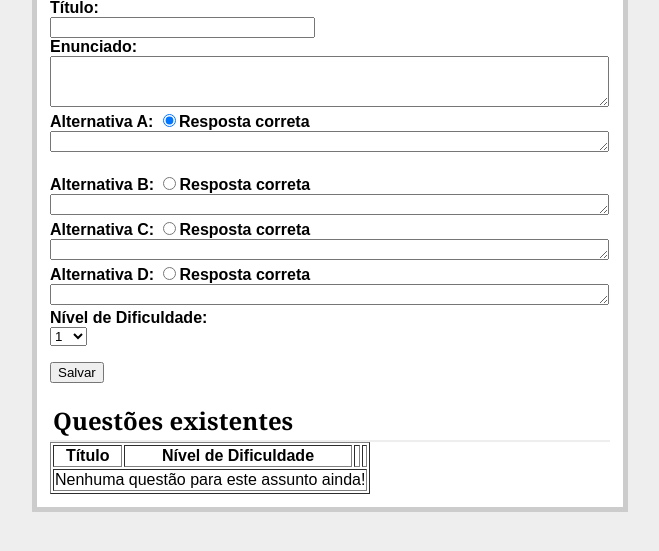
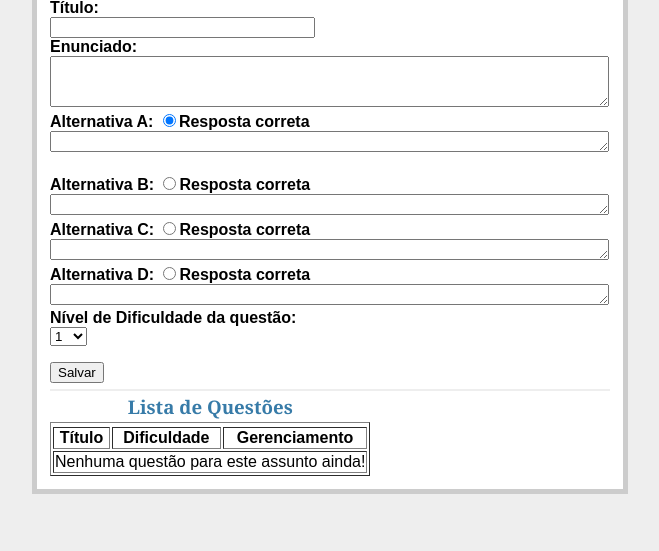
Before and after one commit to Gilberto-Vera/tcc_old, a Flask app: template tutor/templates/question.html in a window 1280 px wide. Shown: the part 225-776 px from the top of the page, without its empty margins (310-969 px from the left). Run offline with Flask 2, Linux system fonts and the light colour scheme; the template is opened without the code that fills it, so the values that code supplies are empty; the visitor is signed in with stand-in values (Sample User, id 1).

Commit message:
Gerencimento dos níveis

```diff
--- a/tutor/templates/class_subject.html
+++ b/tutor/templates/class_subject.html
@@ -31,9 +31,6 @@
     </form>
 
 
-
-    <br/>
-    <h2>Assuntos Existentes</h2>
     {% include 'display_class_subjects.html' %}
 
     {% endif %}
--- a/tutor/templates/display_questions.html
+++ b/tutor/templates/display_questions.html
@@ -1,10 +1,12 @@
-  <table class="posts" border="1">
+
+<h2></h2>
+<table class="posts" border="1">
 <thead>
 <tr>
+    <caption><h3>Lista de Questões</h3></caption>
     <th>Título</th>
-    <th>Nível de Dificuldade</th>
-    <th></th>
-    <th></th>
+    <th>Dificuldade</th>
+    <th colspan="3" align="center">Gerenciamento</th>
 </tr>
 </thead>
 
@@ -12,8 +14,9 @@
     <tr>
     	<td>{{ row.q.title }}</td>
         <td align="center">{{ row.q.difficulty }}</td>
-        <td><a href="{# url_for('open_questions', title=row.id) #}">Alterar questão</a></td>
-        <td><a href="url_for('delete_questions', title= row.id)">Excluir</a></td>
+        <td align="center"><a href="{# url_for('open_questions', title=row.id) #}">Ver questão</a></td>
+        <td align="center"><a href="{# url_for('open_questions', title=row.id) #}">Alterar</a></td>
+        <td align="center"><a href="url_for('delete_questions', title= row.id)">Excluir</a></td>
     </tr>
   {% else %}
       <tr>
--- a/tutor/templates/question.html
+++ b/tutor/templates/question.html
@@ -19,7 +19,7 @@
                 <dd><textarea name="choice_c" cols="67" rows="1"></textarea></dd>
             <dt>Alternativa D: <input type="radio" name="right_answer" value="d"><label>Resposta correta</label></dt>
                 <dd><textarea name="choice_d" cols="67" rows="1"></textarea></dd>
-            <dt>Nível de Dificuldade:</dt>
+            <dt>Nível de Dificuldade da questão:</dt>
             <dd>
                 <select name="difficulty">
                     <option value="1">1</option>
@@ -40,10 +40,6 @@
         <input type="submit" value="Salvar">
     </form>
 
-
-
-    <br/>
-    <h2>Questões existentes</h2>
     {% include 'display_questions.html' %}
 
     {% endif %}
```
Also changed, not shown: tutor/templates/course_class.html (+7 -4 lines), tutor/templates/display_class_subjects.html (+11 -6 lines).
